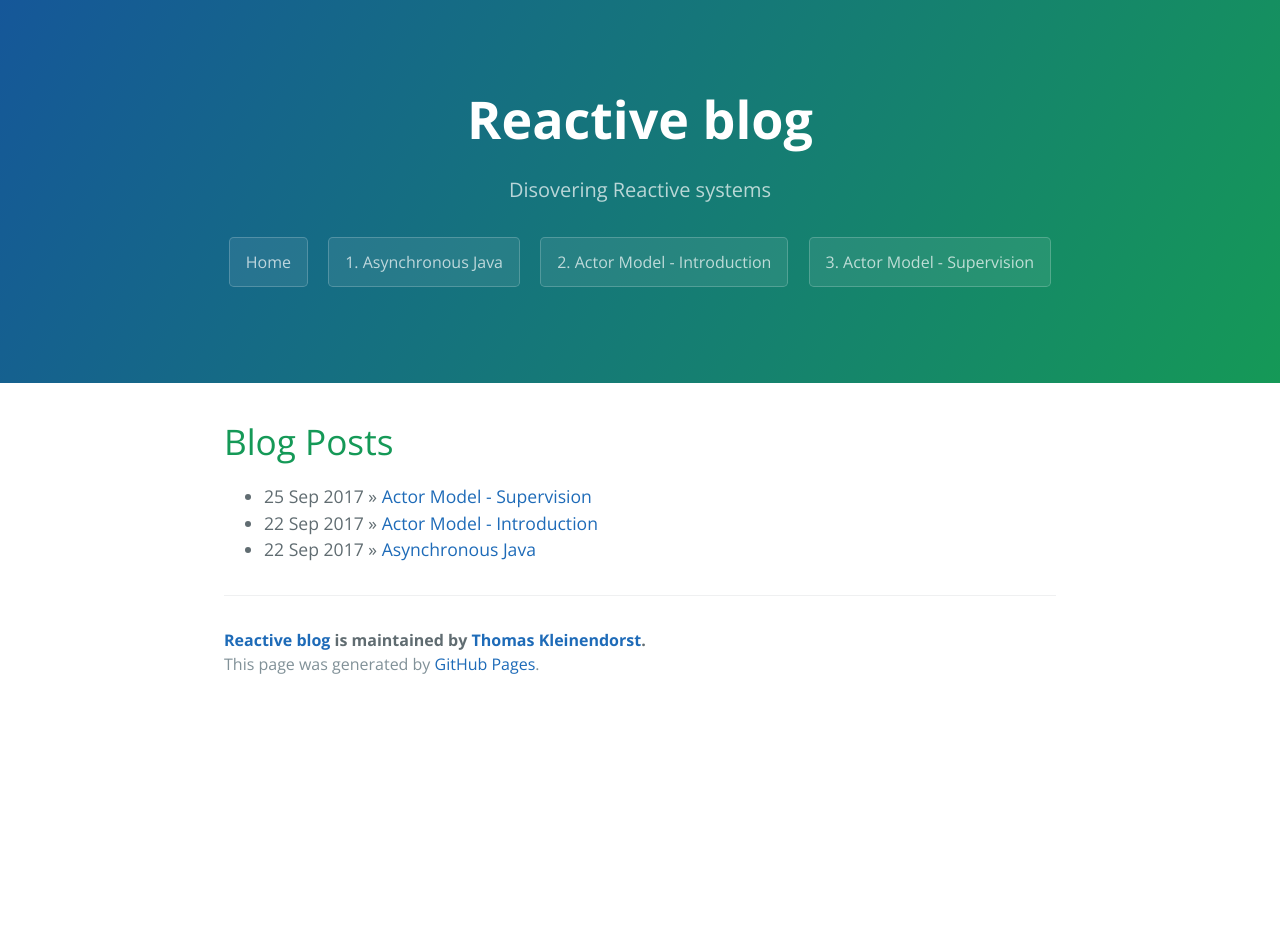
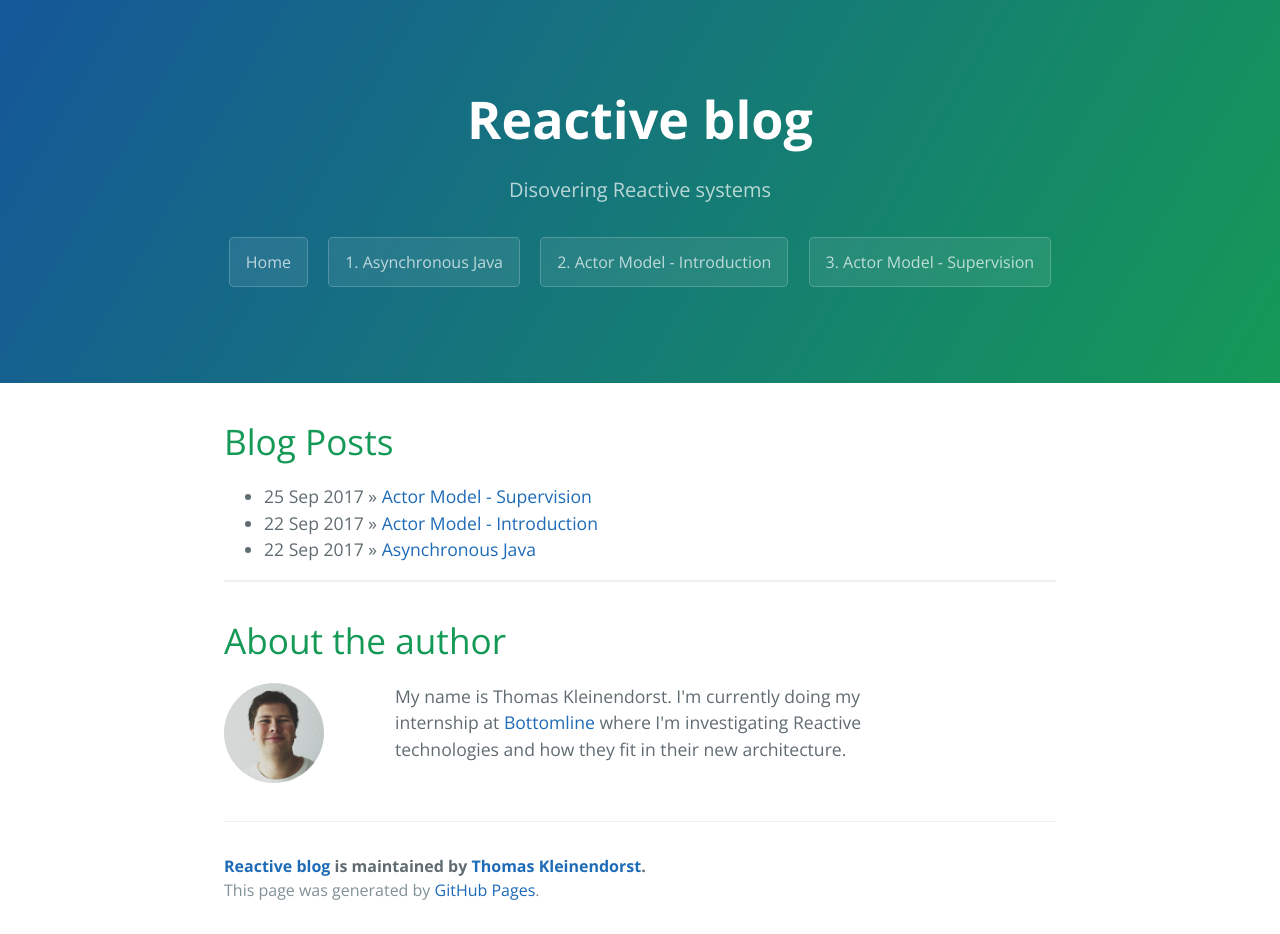
Before and after one commit to Kleinendorst/kleinendorst.github.io, a Jekyll site: the page built from index.html, in a window 1280 px wide. Built offline with Jekyll 4.4.1, drawn with Linux system fonts in a browser that asks for light colours; the list of posts is cut into pages by our own code; before the commit the page ends 900 px from its top, so only the background shows below that.

Commit message:
Added an about the author part

```diff
--- /dev/null
+++ b/_includes/about-author.html
@@ -0,0 +1,11 @@
+<hr>
+<h1>About the author</h1>
+<div class="image-holder">
+	<img id="profile-pic" src="/assets/profile.png" alt="profile_pic">
+</div>
+<div class="text-holder">
+	<p>
+		My name is Thomas Kleinendorst. I'm currently doing my internship at <a href="https://bottomline.eu/">Bottomline</a>
+		where I'm investigating Reactive technologies and how they fit in their new architecture.
+	</p>
+</div>
--- a/_includes/head.html
+++ b/_includes/head.html
@@ -6,4 +6,5 @@
   <link rel="stylesheet" href="{{ site.baseurl }}/css/normalize.css">
   <link href='https://fonts.googleapis.com/css?family=Open+Sans:400,700' rel='stylesheet' type='text/css'>
   <link rel="stylesheet" href="{{ site.baseurl }}/css/cayman.css">
+  <link rel="stylesheet" href="{{ site.baseurl }}/css/custom.css">
 </head>
--- a/_layouts/default.html
+++ b/_layouts/default.html
@@ -10,6 +10,8 @@
 
       {{ content }}
 
+      {% include about-author.html %}
+
       {% include page-footer.html %}
 
     </section>
--- /dev/null
+++ b/css/custom.css
@@ -0,0 +1,17 @@
+#profile-pic {
+	width: 100px;
+	height: 100px;
+	border-radius: 50%;
+}
+
+.image-holder {
+	vertical-align: top;
+	display: inline-block;
+	width: 20%;
+}
+
+.text-holder {
+	vertical-align: top;
+	display: inline-block;
+	width: 60%;
+}
```
Also changed, not shown: assets/profile.png (added).
